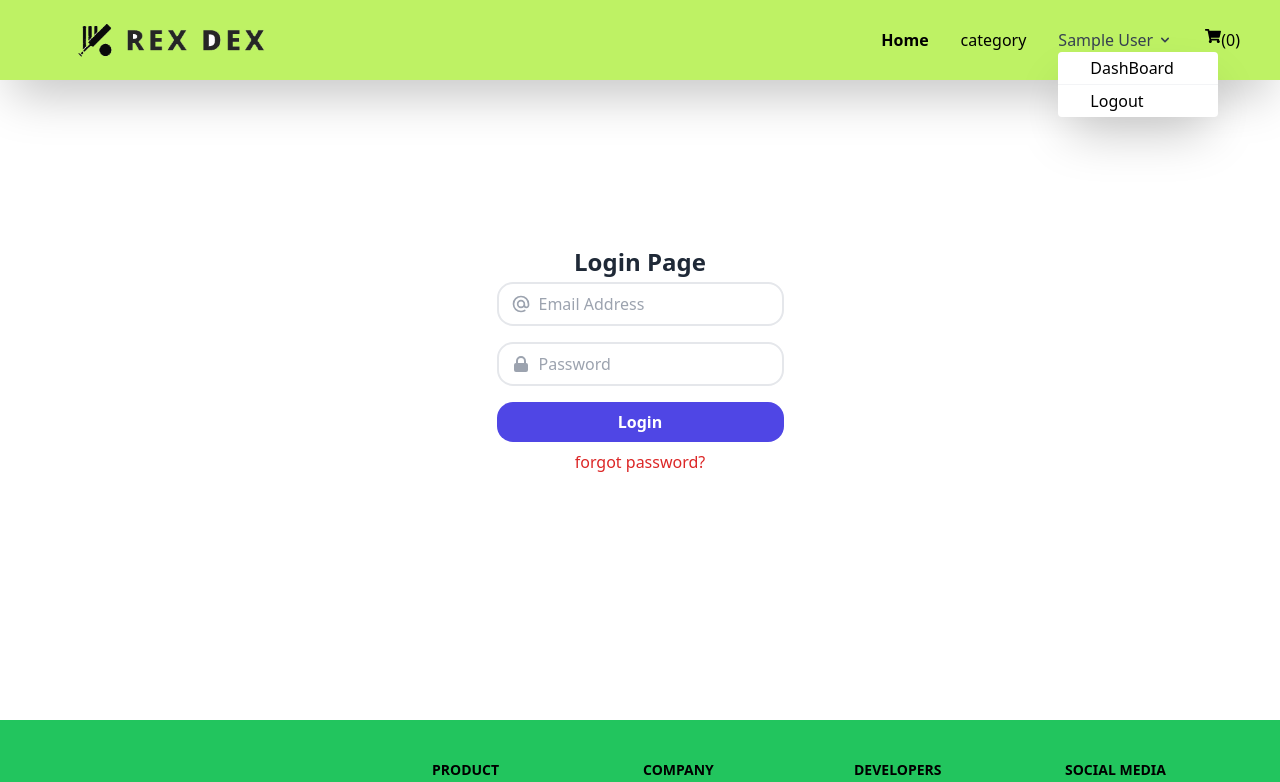
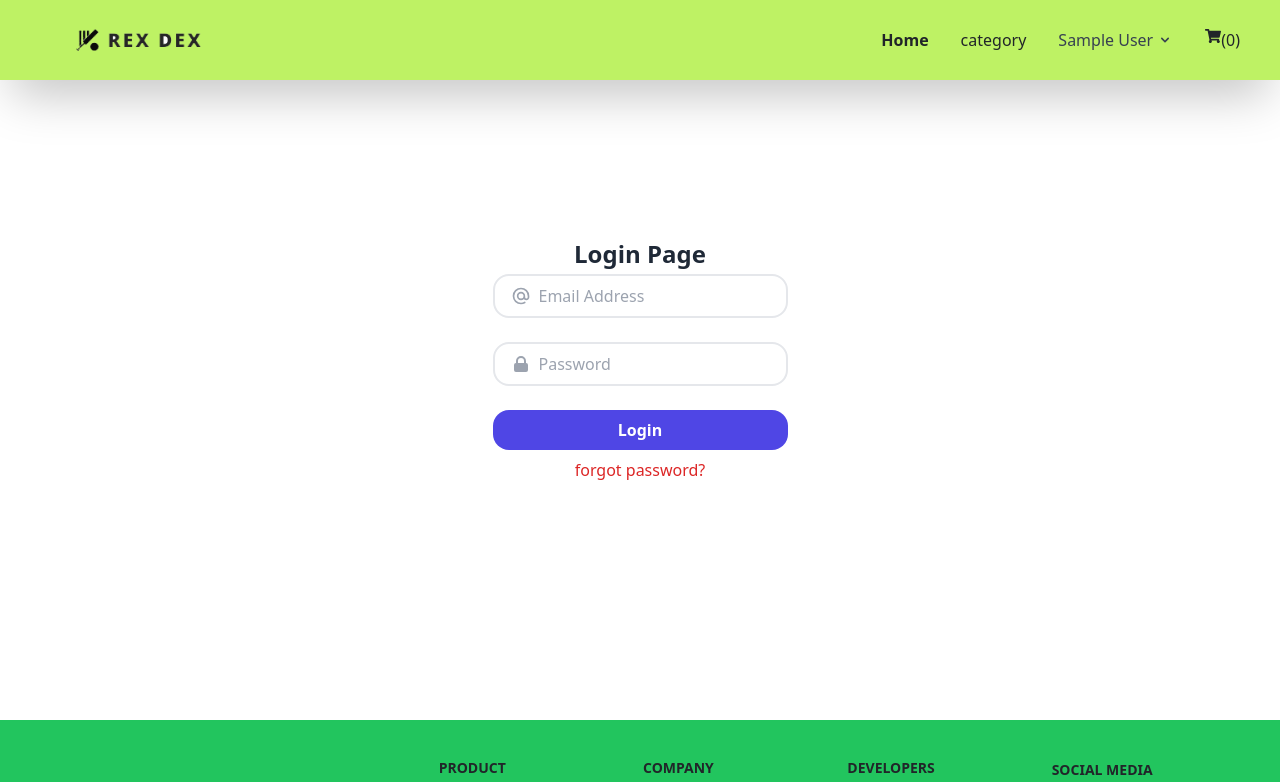
Before and after one commit to amarsenapati4/Ecommerce, a React (Create React App) app in the folder client/: page /login in a window 1280 px wide. Shown: the top 782 px of the page. Built offline with nearby package versions, Linux system fonts and the light colour scheme; sample sign-in values are in the browser's storage.

Commit message:
admin page design

```diff
--- a/client/public/index.html
+++ b/client/public/index.html
@@ -15,6 +15,7 @@
       user's mobile device or desktop. See https://developers.google.com/web/fundamentals/web-app-manifest/
     -->
     <link rel="manifest" href="%PUBLIC_URL%/manifest.json" />
+    <link href="https://cdn.jsdelivr.net/npm/bootstrap@5.0.2/dist/css/bootstrap.min.css" rel="stylesheet" integrity="sha384-EVSTQN3/azprG1Anm3QDgpJLIm9Nao0Yz1ztcQTwFspd3yD65VohhpuuCOmLASjC" crossorigin="anonymous">
     <!--
       Notice the use of %PUBLIC_URL% in the tags above.
       It will be replaced with the URL of the `public` folder during the build.
@@ -29,6 +30,7 @@
   <body>
     <noscript>You need to enable JavaScript to run this app.</noscript>
     <div id="root"></div>
+    <script src="https://cdn.jsdelivr.net/npm/bootstrap@5.0.2/dist/js/bootstrap.bundle.min.js" integrity="sha384-MrcW6ZMFYlzcLA8Nl+NtUVF0sA7MsXsP1UyJoMp4YLEuNSfAP+JcXn/tWtIaxVXM" crossorigin="anonymous"></script>
     <!--
       This HTML file is a template.
       If you open it directly in the browser, you will see an empty page.
--- a/client/src/App.js
+++ b/client/src/App.js
@@ -13,6 +13,8 @@ import PrivateRoute from './components/Routes/Private';
 import ForgotPassword from './pages/Auth/ForgotPassword';
 import AdminRoute from './components/Routes/AdminRoute';
 import AdminDashboard from './pages/Admin/AdminDashboard';
+import CreateCategory from './pages/Admin/CreateCategory';
+import CreateProduct from './pages/Admin/CreateProduct';
 
 
 function App() {
@@ -26,6 +28,8 @@ function App() {
         </Route>
         <Route path='/dashboard' element={<AdminRoute />}>
           <Route path='admin' element={<AdminDashboard />} />
+          <Route path='admin/create-category' element={<CreateCategory />} />
+          <Route path='admin/create-product' element={<CreateProduct/>} />
         </Route>
         <Route path='/forgot-password' element={<ForgotPassword />} />
         <Route path='/login' element={<Login />} />
--- /dev/null
+++ b/client/src/components/Layout/AdminMenue.js
@@ -0,0 +1,29 @@
+import React from 'react'
+import { NavLink } from "react-router-dom";
+
+
+const AdminMenue = () => {
+  return (
+    <>
+ <div className="text-center flex flex-col gap-2">
+ <h4 className='font-bold text-[23px]'>Admin Panel</h4>
+<div className="w-48 text-sm font-medium text-gray-900 bg-white border border-gray-200 rounded-lg dark:bg-gray-700 dark:border-gray-600 dark:text-white">
+  <NavLink to="/dashboard/admin/create-category" aria-current="true" className="block w-full px-4 py-2 text-white bg-blue-700 border-b border-gray-200 rounded-t-lg cursor-pointer dark:bg-gray-800 dark:border-gray-600">
+        Create Category
+  </NavLink>
+  <NavLink to="/dashboard/admin/create-product" className="block w-full px-4 py-2 border-b border-gray-200 cursor-pointer hover:bg-gray-100 hover:text-blue-700 focus:outline-none focus:ring-2 focus:ring-blue-700 focus:text-blue-700 dark:border-gray-600 dark:hover:bg-gray-600 dark:hover:text-white dark:focus:ring-gray-500 dark:focus:text-white">
+    Create Product
+  </NavLink>
+  <NavLink to="dashboard/admin/users" className="block w-full px-4 py-2 border-b border-gray-200 cursor-pointer hover:bg-gray-100 hover:text-blue-700 focus:outline-none focus:ring-2 focus:ring-blue-700 focus:text-blue-700 dark:border-gray-600 dark:hover:bg-gray-600 dark:hover:text-white dark:focus:ring-gray-500 dark:focus:text-white">
+    Users
+  </NavLink>
+
+</div>
+ </div>
+
+
+    </>
+  )
+}
+
+export default AdminMenue
--- a/client/src/components/Layout/Header.js
+++ b/client/src/components/Layout/Header.js
@@ -27,7 +27,7 @@ const Header =()=>{
     {name:"Login",link:"/login"},
   ];
   let [open, setOpen] =useState(false);
-  let [dropOpen,setDropOpen]=useState(false);
+  let [dropOpen,setDropOpen]=useState(true);
 
 return (
     <div className='shadow-2xl w-full fixed top-0 left-0'>
@@ -53,14 +53,14 @@ return (
 
   <button id="dropdownNavbarLink" onClick={()=>setDropOpen(!dropOpen)} data-dropdown-toggle="dropdownNavbar" className="text-gray-700 hover:bg-gray-50 border-b border-gray-100 md:hover:bg-transparent md:border-0 pl-3 pr-4 py-2 md:hover:text-blue-700 md:p-0 font-medium flex items-center justify-between w-full md:w-auto">{auth?.user?.name} <svg className="w-4 h-4 ml-1" fill="currentColor" viewBox="0 0 20 20" xmlns="http://www.w3.org/2000/svg"><path fillRule="evenodd" d="M5.293 7.293a1 1 0 011.414 0L10 10.586l3.293-3.293a1 1 0 111.414 1.414l-4 4a1 1 0 01-1.414 0l-4-4a1 1 0 010-1.414z" clipRule="evenodd" /></svg></button>
   {/* Dropdown menu */}
-  <div id="dropdownNavbar"  className={`${dropOpen ? 'hidden': 'flex flex-col'} bg-white text-base  list-none divide-y divide-gray-100 rounded shadow-2xl my-6 w-40 absolute`}>
-    <ul className="py-1" aria-labelledby="dropdownLargeButton">
+  <div id="dropdownNavbar"  className={`${dropOpen ? 'hidden': 'flex flex-col'} bg-white text-base  list-none divide-y divide-gray-100 rounded shadow-2xl my-6 w-40 absolute mt-[2.5rem]`}>
+    <ul className="md:py-1"  aria-labelledby="dropdownLargeButton">
       <li>
-       <NavLink to={`/dashboard/${auth?.user?.role==1?"admin":"user"}`} className='md:ml-8 md:my-0 my-7  flex '>DashBoard</NavLink>
+       <NavLink onClick={()=>setDropOpen(!dropOpen)} to={`/dashboard/${auth?.user?.role==1?"admin":"user"}`} className='md:ml-8 md:my-0 my-7   flex justify-center md:justify-start '>DashBoard</NavLink>
       </li>
     </ul>
-    <div className="py-1">
-    <NavLink onClick={handelLogout} to="/login" className='md:ml-8 md:my-0 my-7  flex '>Logout</NavLink>
+    <div onClick={()=>setDropOpen(!dropOpen)} className="py-1">
+    <NavLink onClick={handelLogout} to="/login" className='md:ml-8 md:my-0 my-7  flex justify-center md:justify-start'>Logout</NavLink>
     </div>
   </div>
 
--- a/client/src/pages/Admin/AdminDashboard.js
+++ b/client/src/pages/Admin/AdminDashboard.js
@@ -1,9 +1,27 @@
 import React from 'react'
 import Layout from "../../components/Layout/Layout";
+import AdminMenue from '../../components/Layout/AdminMenue';
+import { useAuth } from '../../Context/auth';
 
 const AdminDashboard = () => {
+  const [auth]=useAuth();
   return (
-    <Layout><h1>AdminDashboard</h1></Layout>
+    <Layout>
+      <div className="container-fluid mt-[6rem]">
+        <div className="row">
+          <div className="col-md-3 flex">
+<AdminMenue/>
+          </div>
+          <div className="col-md-9">
+            <div className="card w-75 p-3">
+             <h1 className='text-[2rem]'>Admin Name:{auth?.user?.name}</h1>
+             <h1 className='text-[2rem]'>Admin Email:{auth?.user?.email}</h1>
+             <h1 className='text-[2rem]'>Admin phone:{auth?.user?.phone}</h1>
+            </div>
+          </div>
+        </div>
+      </div>
+    </Layout>
   )
 }
 
--- /dev/null
+++ b/client/src/pages/Admin/CreateCategory.js
@@ -0,0 +1,11 @@
+import React from 'react'
+
+const CreateCategory = () => {
+  return (
+    <div>
+        <h1>CreateCategory</h1>
+    </div>
+  )
+}
+
+export default CreateCategory
--- /dev/null
+++ b/client/src/pages/Admin/CreateProduct.js
@@ -0,0 +1,11 @@
+import React from 'react'
+
+const CreateProduct = () => {
+  return (
+    <div>
+        <h1>CreateProduct</h1>
+    </div>
+  )
+}
+
+export default CreateProduct
```
Also changed, not shown: 1 other file (tests, documents, lock files or other folders).
